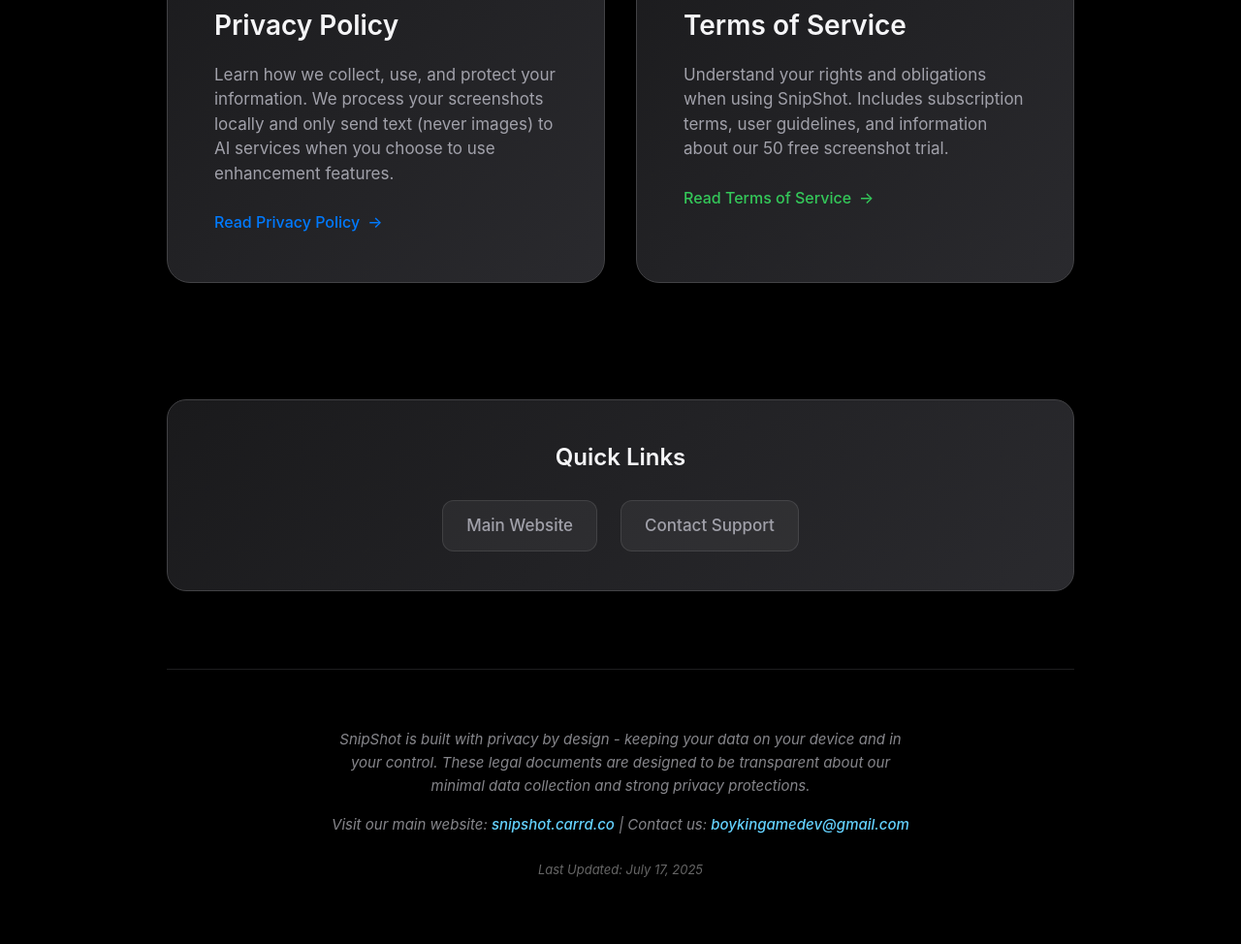
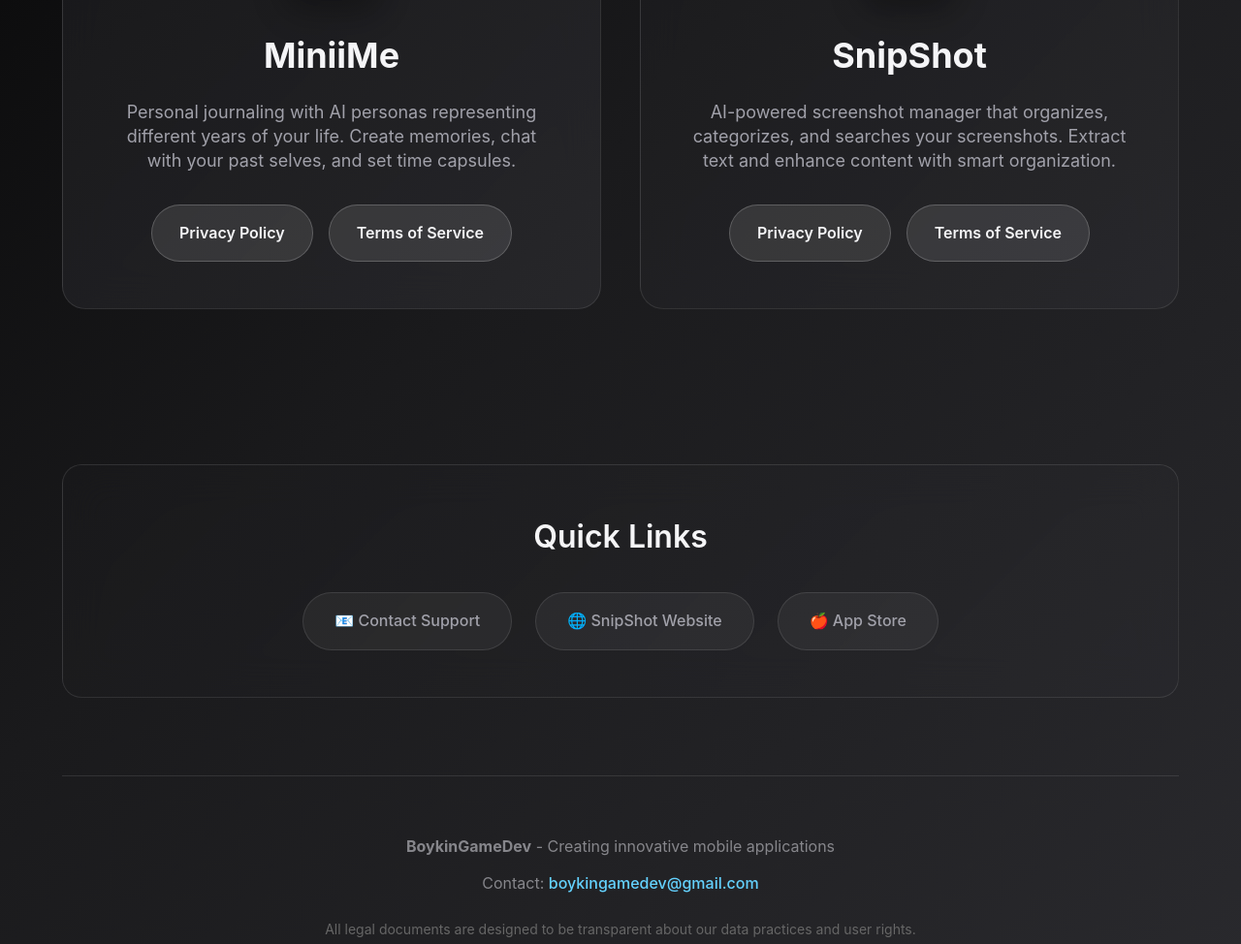
Before and after one commit to OinkinB/snipshot.github.io, a plain HTML site: page index.html in a window 1280 px wide. Shown: the part 794-1768 px from the top of the page at 97% size. Drawn offline with Linux system fonts and the light colour scheme.

Commit message:
Update index.html

```diff
--- a/index.html
+++ b/index.html
@@ -3,7 +3,7 @@
 <head>
     <meta charset="UTF-8">
     <meta name="viewport" content="width=device-width, initial-scale=1.0">
-    <title>SnipShot - Legal Information</title>
+    <title>Legal Documents - BoykinGameDev Apps</title>
     <style>
         * {
             margin: 0;
@@ -13,31 +13,134 @@
 
         body {
             font-family: -apple-system, BlinkMacSystemFont, 'SF Pro Display', 'Segoe UI', Roboto, sans-serif;
-            background: #000000;
+            background: linear-gradient(135deg, #000000 0%, #1a1a1c 50%, #2a2a2e 100%);
             color: #f5f5f7;
             line-height: 1.6;
             font-size: 17px;
             -webkit-font-smoothing: antialiased;
             -moz-osx-font-smoothing: grayscale;
+            min-height: 100vh;
         }
 
         .container {
-            max-width: 980px;
+            max-width: 1200px;
             margin: 0 auto;
-            padding: 0 22px;
+            padding: 0 24px;
         }
 
-        /* Header Section */
+        /* Header */
         .header {
             text-align: center;
-            padding: 120px 0 80px;
-            border-bottom: 1px solid #1d1d1f;
+            padding: 80px 0 60px;
+        }
+
+        .developer-logo {
+            width: 120px;
+            height: 120px;
+            background: linear-gradient(135deg, #007aff, #5856d6, #af52de);
+            border-radius: 30px;
+            display: inline-flex;
+            align-items: center;
+            justify-content: center;
+            margin-bottom: 32px;
+            font-size: 48px;
+            color: white;
+            font-weight: 700;
+            box-shadow: 0 16px 48px rgba(0, 122, 255, 0.3);
+            animation: pulse 3s ease-in-out infinite;
+        }
+
+        @keyframes pulse {
+            0%, 100% { transform: scale(1); }
+            50% { transform: scale(1.05); }
+        }
+
+        h1 {
+            font-size: 72px;
+            font-weight: 700;
+            letter-spacing: -0.01em;
+            margin-bottom: 16px;
+            background: linear-gradient(135deg, #f5f5f7, #64d2ff, #a1a1aa);
+            -webkit-background-clip: text;
+            -webkit-text-fill-color: transparent;
+            background-clip: text;
+        }
+
+        .subtitle {
+            font-size: 32px;
+            font-weight: 400;
+            color: #a1a1aa;
+            margin-bottom: 24px;
+        }
+
+        .description {
+            font-size: 20px;
+            color: #86868b;
+            max-width: 800px;
+            margin: 0 auto;
+        }
+
+        /* App Selection */
+        .app-selection {
+            padding: 80px 0;
+        }
+
+        .apps-grid {
+            display: grid;
+            grid-template-columns: repeat(auto-fit, minmax(500px, 1fr));
+            gap: 40px;
+            margin-bottom: 80px;
+        }
+
+        .app-card {
+            background: linear-gradient(135deg, rgba(26, 26, 28, 0.8), rgba(42, 42, 46, 0.8));
+            backdrop-filter: blur(20px);
+            border: 1px solid rgba(255, 255, 255, 0.1);
+            border-radius: 24px;
+            padding: 48px;
+            text-align: center;
+            transition: all 0.4s ease;
+            position: relative;
+            overflow: hidden;
+            cursor: pointer;
+        }
+
+        .app-card::before {
+            content: '';
+            position: absolute;
+            top: 0;
+            left: 0;
+            right: 0;
+            height: 2px;
+            background: var(--app-gradient);
+            transform: scaleX(0);
+            transition: transform 0.4s ease;
+        }
+
+        .app-card:hover {
+            transform: translateY(-12px);
+            box-shadow: 0 32px 64px rgba(0, 0, 0, 0.4);
+            border-color: var(--app-color);
+        }
+
+        .app-card:hover::before {
+            transform: scaleX(1);
+        }
+
+        .miniime-card {
+            --app-color: #764ba2;
+            --app-gradient: linear-gradient(90deg, #667eea, #764ba2);
+        }
+
+        .snipshot-card {
+            --app-color: #007aff;
+            --app-gradient: linear-gradient(90deg, #007aff, #5856d6);
         }
 
         .app-icon {
             width: 100px;
             height: 100px;
-            background: linear-gradient(135deg, #007aff, #5856d6);
+            background: var(--app-gradient);
             border-radius: 22px;
             display: inline-flex;
             align-items: center;
@@ -46,139 +149,65 @@
             font-size: 40px;
             color: white;
             font-weight: 600;
-            box-shadow: 0 8px 32px rgba(0, 122, 255, 0.3);
+            box-shadow: 0 16px 32px rgba(0, 0, 0, 0.3);
         }
 
-        h1 {
-            font-size: 64px;
-            font-weight: 600;
-            letter-spacing: -0.005em;
-            margin-bottom: 16px;
-            background: linear-gradient(135deg, #f5f5f7, #a1a1aa);
-            -webkit-background-clip: text;
-            -webkit-text-fill-color: transparent;
-            background-clip: text;
-        }
-
-        .subtitle {
-            font-size: 28px;
-            font-weight: 400;
-            color: #a1a1aa;
-            margin-bottom: 24px;
-        }
-
-        .description {
-            font-size: 19px;
-            color: #86868b;
-            font-weight: 400;
-            max-width: 600px;
-            margin: 0 auto;
-        }
-
-        /* Navigation Cards */
-        .nav-cards {
-            display: grid;
-            grid-template-columns: repeat(auto-fit, minmax(400px, 1fr));
-            gap: 32px;
-            padding: 80px 0;
-        }
-
-        .nav-card {
-            background: linear-gradient(135deg, #1a1a1c, #2a2a2e);
-            border: 1px solid #424245;
-            border-radius: 24px;
-            padding: 48px;
-            text-decoration: none;
-            color: inherit;
-            transition: all 0.3s ease;
-            position: relative;
-            overflow: hidden;
-        }
-
-        .nav-card::before {
-            content: '';
-            position: absolute;
-            top: 0;
-            left: 0;
-            right: 0;
-            height: 1px;
-            background: linear-gradient(90deg, transparent, var(--accent-color), transparent);
-        }
-
-        .nav-card:hover {
-            transform: translateY(-8px);
-            box-shadow: 0 16px 48px rgba(0, 0, 0, 0.3);
-            border-color: var(--accent-color);
-        }
-
-        .nav-card.privacy {
-            --accent-color: #007aff;
-        }
-
-        .nav-card.terms {
-            --accent-color: #34c759;
-        }
-
-        .card-icon {
-            width: 64px;
-            height: 64px;
-            background: linear-gradient(135deg, var(--accent-color), var(--accent-color));
-            border-radius: 16px;
-            display: flex;
-            align-items: center;
-            justify-content: center;
-            margin-bottom: 24px;
-            font-size: 24px;
-            color: white;
-            opacity: 0.9;
-        }
-
-        .card-title {
-            font-size: 28px;
-            font-weight: 600;
+        .app-title {
+            font-size: 36px;
+            font-weight: 700;
             margin-bottom: 16px;
             color: #f5f5f7;
         }
 
-        .card-description {
-            font-size: 17px;
+        .app-tagline {
+            font-size: 18px;
             color: #a1a1aa;
-            line-height: 1.5;
-            margin-bottom: 24px;
+            margin-bottom: 32px;
+            line-height: 1.4;
         }
 
-        .card-link {
-            display: inline-flex;
-            align-items: center;
-            color: var(--accent-color);
-            font-weight: 500;
-            font-size: 16px;
+        .legal-buttons {
+            display: flex;
+            gap: 16px;
+            justify-content: center;
+            flex-wrap: wrap;
         }
 
-        .card-link::after {
-            content: '→';
-            margin-left: 8px;
-            transition: transform 0.3s ease;
+        .legal-btn {
+            padding: 16px 28px;
+            background: rgba(255, 255, 255, 0.1);
+            border: 1px solid rgba(255, 255, 255, 0.2);
+            border-radius: 50px;
+            color: #f5f5f7;
+            text-decoration: none;
+            font-weight: 600;
+            font-size: 16px;
+            transition: all 0.3s ease;
+            white-space: nowrap;
         }
 
-        .nav-card:hover .card-link::after {
-            transform: translateX(4px);
+        .legal-btn:hover {
+            background: var(--app-color);
+            border-color: var(--app-color);
+            transform: translateY(-2px);
+            box-shadow: 0 8px 24px rgba(0, 0, 0, 0.3);
         }
 
         /* Quick Links */
         .quick-links {
-            background: linear-gradient(135deg, #1a1a1c, #2a2a2e);
-            border: 1px solid #424245;
+            background: linear-gradient(135deg, rgba(26, 26, 28, 0.6), rgba(42, 42, 46, 0.6));
+            backdrop-filter: blur(20px);
+            border: 1px solid rgba(255, 255, 255, 0.1);
             border-radius: 20px;
-            padding: 40px;
-            margin: 40px 0 80px;
+            padding: 48px;
             text-align: center;
+            margin-bottom: 80px;
         }
 
         .quick-links h2 {
-            font-size: 24px;
+            font-size: 32px;
             font-weight: 600;
-            margin-bottom: 24px;
+            margin-bottom: 32px;
             color: #f5f5f7;
         }
 
@@ -190,43 +219,43 @@
         }
 
         .quick-link {
-            padding: 12px 24px;
+            padding: 16px 32px;
             background: rgba(255, 255, 255, 0.05);
             border: 1px solid rgba(255, 255, 255, 0.1);
-            border-radius: 12px;
+            border-radius: 50px;
             text-decoration: none;
             color: #a1a1aa;
             font-weight: 500;
+            font-size: 16px;
             transition: all 0.3s ease;
             white-space: nowrap;
         }
 
         .quick-link:hover {
-            background: rgba(0, 122, 255, 0.1);
+            background: rgba(0, 122, 255, 0.15);
             border-color: #007aff;
             color: #64d2ff;
+            transform: translateY(-2px);
         }
 
         /* Footer */
         .footer {
             text-align: center;
             padding: 60px 0 80px;
-            border-top: 1px solid #1d1d1f;
+            border-top: 1px solid rgba(255, 255, 255, 0.1);
             margin-top: 80px;
         }
 
         .footer p {
-            font-size: 15px;
+            font-size: 16px;
             color: #86868b;
-            font-style: italic;
-            max-width: 600px;
-            margin: 0 auto 16px;
+            margin-bottom: 12px;
         }
 
         .footer a {
             color: #64d2ff;
+            text-decoration: none;
             font-weight: 500;
-            text-decoration: none;
         }
 
         .footer a:hover {
@@ -240,10 +269,6 @@
                 padding: 0 16px;
             }
 
-            .header {
-                padding: 80px 0 60px;
-            }
-
             h1 {
                 font-size: 48px;
             }
@@ -252,22 +277,39 @@
                 font-size: 24px;
             }
 
-            .nav-cards {
-                grid-template-columns: 1fr;
-                gap: 24px;
-                padding: 60px 0;
+            .description {
+                font-size: 18px;
             }
 
-            .nav-card {
+            .apps-grid {
+                grid-template-columns: 1fr;
+                gap: 32px;
+            }
+
+            .app-card {
                 padding: 32px;
             }
 
-            .card-title {
-                font-size: 24px;
+            .app-title {
+                font-size: 28px;
+            }
+
+            .legal-buttons {
+                flex-direction: column;
+                align-items: center;
+            }
+
+            .legal-btn {
+                width: 100%;
+                max-width: 240px;
             }
 
             .quick-links {
                 padding: 32px 24px;
+            }
+
+            .quick-links h2 {
+                font-size: 24px;
             }
 
             .quick-links-grid {
@@ -277,14 +319,29 @@
 
             .quick-link {
                 width: 100%;
-                max-width: 300px;
+                max-width: 280px;
                 text-align: center;
             }
         }
 
-        /* Smooth scrolling */
-        html {
-            scroll-behavior: smooth;
+        /* Smooth animations */
+        .app-card {
+            animation: fadeInUp 0.8s ease forwards;
+        }
+
+        .app-card:nth-child(2) {
+            animation-delay: 0.2s;
+        }
+
+        @keyframes fadeInUp {
+            from {
+                opacity: 0;
+                transform: translateY(40px);
+            }
+            to {
+                opacity: 1;
+                transform: translateY(0);
+            }
         }
 
         /* Selection styling */
@@ -293,80 +350,135 @@
             color: #f5f5f7;
         }
 
-        /* Animation */
-        @keyframes fadeInUp {
-            from {
-                opacity: 0;
-                transform: translateY(30px);
-            }
-            to {
-                opacity: 1;
-                transform: translateY(0);
-            }
-        }
-
-        .nav-card {
-            animation: fadeInUp 0.6s ease forwards;
-        }
-
-        .nav-card:nth-child(2) {
-            animation-delay: 0.1s;
+        html {
+            scroll-behavior: smooth;
         }
     </style>
 </head>
 <body>
     <div class="container">
         <div class="header">
-            <div class="app-icon">📱</div>
-            <h1>Legal Information</h1>
-            <p class="subtitle">SnipShot - Screenshot Manager</p>
+            <div class="developer-logo">🎮</div>
+            <h1>Legal Documents</h1>
+            <p class="subtitle">BoykinGameDev Applications</p>
             <p class="description">
-                Access our privacy policy and terms of service to understand how we protect your data and govern the use of our app.
+                Access privacy policies and terms of service for our applications.
+                Select your app below to view the relevant legal documents.
             </p>
         </div>
 
-        <div class="nav-cards">
-            <a href="privacy.html" class="nav-card privacy">
-                <div class="card-icon">🔒</div>
-                <h2 class="card-title">Privacy Policy</h2>
-                <p class="card-description">
-                    Learn how we collect, use, and protect your information. We process your screenshots locally and only send text (never images) to AI services when you choose to use enhancement features.
-                </p>
-                <span class="card-link">Read Privacy Policy</span>
-            </a>
+        <div class="app-selection">
+            <div class="apps-grid">
+                <!-- MiniiMe Card -->
+                <div class="app-card miniime-card">
+                    <div class="app-icon">📔</div>
+                    <h2 class="app-title">MiniiMe</h2>
+                    <p class="app-tagline">
+                        Personal journaling with AI personas representing different years of your life.
+                        Create memories, chat with your past selves, and set time capsules.
+                    </p>
+                    <div class="legal-buttons">
+                        <a href="miniime-privacy.html" class="legal-btn">Privacy Policy</a>
+                        <a href="miniime-terms.html" class="legal-btn">Terms of Service</a>
+                    </div>
+                </div>
 
-            <a href="terms.html" class="nav-card terms">
-                <div class="card-icon">📋</div>
-                <h2 class="card-title">Terms of Service</h2>
-                <p class="card-description">
-                    Understand your rights and obligations when using SnipShot. Includes subscription terms, user guidelines, and information about our 50 free screenshot trial.
-                </p>
-                <span class="card-link">Read Terms of Service</span>
-            </a>
+                <!-- SnipShot Card -->
+                <div class="app-card snipshot-card">
+                    <div class="app-icon">📱</div>
+                    <h2 class="app-title">SnipShot</h2>
+                    <p class="app-tagline">
+                        AI-powered screenshot manager that organizes, categorizes, and searches your screenshots.
+                        Extract text and enhance content with smart organization.
+                    </p>
+                    <div class="legal-buttons">
+                        <a href="snipshot-privacy.html" class="legal-btn">Privacy Policy</a>
+                        <a href="snipshot-terms.html" class="legal-btn">Terms of Service</a>
+                    </div>
+                </div>
+            </div>
         </div>
 
         <div class="quick-links">
             <h2>Quick Links</h2>
             <div class="quick-links-grid">
-                <a href="https://snipshot.carrd.co" class="quick-link" target="_blank">Main Website</a>
-                <a href="mailto:boykingamedev@gmail.com" class="quick-link">Contact Support</a>
-                <!--<a href="https://apps.apple.com/app/snipshot" class="quick-link" target="_blank">Download App</a>-->
+                <a href="mailto:boykingamedev@gmail.com" class="quick-link">📧 Contact Support</a>
+                <a href="https://snipshot.carrd.co" class="quick-link" target="_blank">🌐 SnipShot Website</a>
+                <a href="#" class="quick-link">🍎 App Store</a>
             </div>
         </div>
 
         <div class="footer">
-            <p>
-                SnipShot is built with privacy by design - keeping your data on your device and in your control.
-                These legal documents are designed to be transparent about our minimal data collection and strong privacy protections.
+            <p><strong>BoykinGameDev</strong> - Creating innovative mobile applications</p>
+            <p>Contact: <a href="mailto:boykingamedev@gmail.com">boykingamedev@gmail.com</a></p>
+            <p style="margin-top: 24px; font-size: 14px; color: #666;">
+                All legal documents are designed to be transparent about our data practices and user rights.
             </p>
-            <p>
-                Visit our main website: <a href="https://snipshot.carrd.co" target="_blank">snipshot.carrd.co</a> |
-                Contact us: <a href="mailto:boykingamedev@gmail.com">boykingamedev@gmail.com</a>
-            </p>
-            <p style="margin-top: 24px; font-size: 13px; color: #666;">
-                Last Updated: July 17, 2025
+            <p style="font-size: 13px; color: #666;">
+                Last Updated: August 2025
             </p>
         </div>
     </div>
+
+    <script>
+        // Add smooth hover effects and interactions
+        document.addEventListener('DOMContentLoaded', function() {
+            const appCards = document.querySelectorAll('.app-card');
+
+            appCards.forEach(card => {
+                card.addEventListener('mouseenter', function() {
+                    this.style.transform = 'translateY(-12px) scale(1.02)';
+                });
+
+                card.addEventListener('mouseleave', function() {
+                    this.style.transform = 'translateY(0) scale(1)';
+                });
+            });
+
+            // Add click animation to buttons
+            const buttons = document.querySelectorAll('.legal-btn, .quick-link');
+            buttons.forEach(button => {
+                button.addEventListener('click', function(e) {
+                    // Create ripple effect
+                    const ripple = document.createElement('span');
+                    const rect = this.getBoundingClientRect();
+                    const size = Math.max(rect.width, rect.height);
+                    const x = e.clientX - rect.left - size / 2;
+                    const y = e.clientY - rect.top - size / 2;
+
+                    ripple.style.cssText = `
+                        position: absolute;
+                        width: ${size}px;
+                        height: ${size}px;
+                        left: ${x}px;
+                        top: ${y}px;
+                        background: rgba(255, 255, 255, 0.3);
+                        border-radius: 50%;
+                        transform: scale(0);
+                        animation: ripple 0.6s linear;
+                        pointer-events: none;
+                    `;
+
+                    this.style.position = 'relative';
+                    this.style.overflow = 'hidden';
+                    this.appendChild(ripple);
+
+                    setTimeout(() => ripple.remove(), 600);
+                });
+            });
+        });
+
+        // Add CSS for ripple animation
+        const style = document.createElement('style');
+        style.textContent = `
+            @keyframes ripple {
+                to {
+                    transform: scale(4);
+                    opacity: 0;
+                }
+            }
+        `;
+        document.head.appendChild(style);
+    </script>
 </body>
 </html>
```
